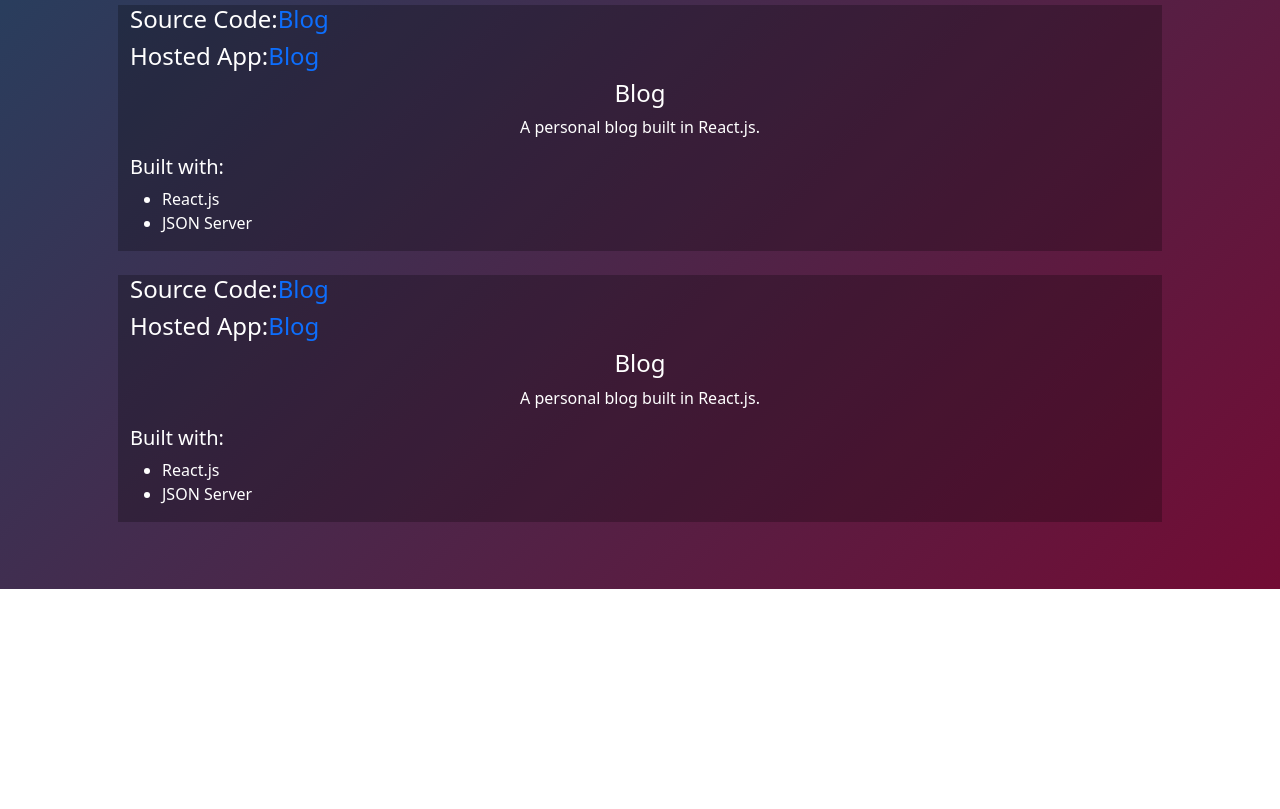
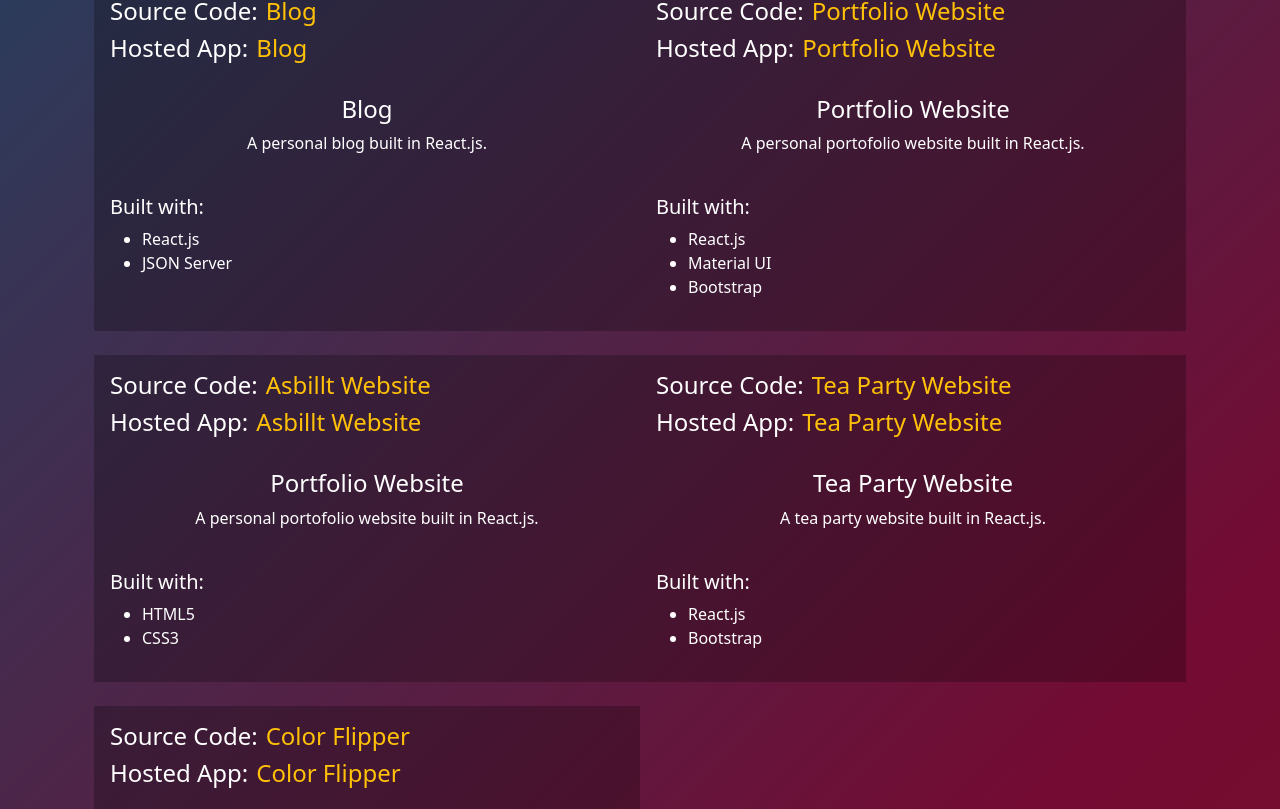
Before and after one commit to asbillt/portfolio-website, a React (Create React App) app: page /projects in a window 1280 px wide. Shown: the part 211-1020 px from the top of the page. Before the commit the page ends 800 px from the top, so only its background shows below. Built offline with nearby package versions, Linux system fonts and the light colour scheme.

Commit message:
Updates transition effects. Adds projects content. Updates layout styles.

```diff
--- a/src/Components/Projects.js
+++ b/src/Components/Projects.js
@@ -3,7 +3,7 @@ import NavigationBar from "./NavigationBar";
 import Container from "react-bootstrap/Container";
 import Row from "react-bootstrap/Row";
 import Col from "react-bootstrap/Col";
-import { Slide } from "@mui/material";
+import { Fade } from "@mui/material";
 
 function Projects() {
   return (
@@ -11,19 +11,19 @@ function Projects() {
       <NavigationBar />
       <Container className="vh-100 text-white" style={{ paddingTop: "14vh" }}>
         <Row className="">
-          <Slide in={true} direction="right" easing="ease-out" timeout={750}>
+          <Fade in={true} direction="right" easing="ease-out" timeout={500}>
             <h1 className="text-center">Some apps I've built:</h1>
-          </Slide>
+          </Fade>
         </Row>
-        <Row className="d-flex flex-column gy-4 p-5">
-          <Slide
+        <Row className="d-flex p-4 g-4">
+          <Fade
             in={true}
             direction="right"
             easing="ease-out"
-            timeout={750}
-            style={{ transitionDelay: 500 }}
+            timeout={500}
+            style={{ transitionDelay: 250 }}
           >
-            <Col className="bg-black bg-opacity-25">
+            <Col xs={12} lg={6} xxl={4} className="bg-black bg-opacity-25 p-3">
               <div className="d-flex flex-column">
                 <Col>
                   <h4>
@@ -32,7 +32,7 @@ function Projects() {
                       href="https://github.com/asbillt/blog"
                       target="_blank"
                       rel="noopener noreferrer"
-                      className="text-decoration-none"
+                      className="text-decoration-none text-warning ps-2"
                     >
                       Blog
                     </a>
@@ -43,12 +43,12 @@ function Projects() {
                       href="https://github.com/asbillt/blog"
                       target="_blank"
                       rel="noopener noreferrer"
-                      className="text-decoration-none"
+                      className="text-decoration-none text-warning ps-2"
                     >
                       Blog
                     </a>
                   </h4>
-                  <div className="text-center">
+                  <div className="text-center p-4">
                     <h4>Blog</h4>
                     <p>A personal blog built in React.js.</p>
                   </div>
@@ -62,54 +62,197 @@ function Projects() {
                 </Col>
               </div>
             </Col>
-          </Slide>
-          <Slide
+          </Fade>
+          <Fade
             in={true}
             direction="right"
             easing="ease-out"
-            timeout={750}
-            style={{ transitionDelay: 1000 }}
+            timeout={500}
+            style={{ transitionDelay: 500 }}
           >
-            <Col className="bg-black bg-opacity-25">
+            <Col xs={12} lg={6} xxl={4} className="bg-black bg-opacity-25 p-3">
               <div className="d-flex flex-column">
                 <Col>
                   <h4>
                     Source Code:
                     <a
-                      href="https://github.com/asbillt/blog"
+                      href="https://github.com/asbillt/portfolio-website"
                       target="_blank"
                       rel="noopener noreferrer"
-                      className="text-decoration-none"
+                      className="text-decoration-none text-warning ps-2"
                     >
-                      Blog
+                      Portfolio Website
                     </a>
                   </h4>
                   <h4>
                     Hosted App:
                     <a
-                      href="https://github.com/asbillt/blog"
+                      href="https://github.com/asbillt/portfolio-website"
                       target="_blank"
                       rel="noopener noreferrer"
-                      className="text-decoration-none"
+                      className="text-decoration-none text-warning ps-2"
                     >
-                      Blog
+                      Portfolio Website
                     </a>
                   </h4>
-                  <div className="text-center">
-                    <h4>Blog</h4>
-                    <p>A personal blog built in React.js.</p>
+                  <div className="text-center p-4">
+                    <h4>Portfolio Website</h4>
+                    <p>A personal portofolio website built in React.js.</p>
                   </div>
                 </Col>
                 <Col>
                   <h5>Built with:</h5>
                   <ul>
                     <li>React.js</li>
-                    <li>JSON Server</li>
+                    <li>Material UI</li>
+                    <li>Bootstrap</li>
                   </ul>
                 </Col>
               </div>
             </Col>
-          </Slide>
+          </Fade>
+          <Fade
+            in={true}
+            direction="right"
+            easing="ease-out"
+            timeout={500}
+            style={{ transitionDelay: 750 }}
+          >
+            <Col xs={12} lg={6} xxl={4} className="bg-black bg-opacity-25 p-3">
+              <div className="d-flex flex-column">
+                <Col>
+                  <h4>
+                    Source Code:
+                    <a
+                      href="https://github.com/asbillt/asbillt-website"
+                      target="_blank"
+                      rel="noopener noreferrer"
+                      className="text-decoration-none text-warning ps-2"
+                    >
+                      Asbillt Website
+                    </a>
+                  </h4>
+                  <h4>
+                    Hosted App:
+                    <a
+                      href="https://asbillt.com/"
+                      target="_blank"
+                      rel="noopener noreferrer"
+                      className="text-decoration-none text-warning ps-2"
+                    >
+                      Asbillt Website
+                    </a>
+                  </h4>
+                  <div className="text-center p-4">
+                    <h4>Portfolio Website</h4>
+                    <p>A personal portofolio website built in React.js.</p>
+                  </div>
+                </Col>
+                <Col>
+                  <h5>Built with:</h5>
+                  <ul>
+                    <li>HTML5</li>
+                    <li>CSS3</li>
+                  </ul>
+                </Col>
+              </div>
+            </Col>
+          </Fade>
+          <Fade
+            in={true}
+            direction="right"
+            easing="ease-out"
+            timeout={500}
+            style={{ transitionDelay: 1000 }}
+          >
+            <Col xs={12} lg={6} xxl={4} className="bg-black bg-opacity-25 p-3">
+              <div className="d-flex flex-column">
+                <Col>
+                  <h4>
+                    Source Code:
+                    <a
+                      href="https://github.com/asbillt/asbillt-website"
+                      target="_blank"
+                      rel="noopener noreferrer"
+                      className="text-decoration-none text-warning ps-2"
+                    >
+                      Tea Party Website
+                    </a>
+                  </h4>
+                  <h4>
+                    Hosted App:
+                    <a
+                      href="https://asbillt.com/"
+                      target="_blank"
+                      rel="noopener noreferrer"
+                      className="text-decoration-none text-warning ps-2"
+                    >
+                      Tea Party Website
+                    </a>
+                  </h4>
+                  <div className="text-center p-4">
+                    <h4>Tea Party Website</h4>
+                    <p>A tea party website built in React.js.</p>
+                  </div>
+                </Col>
+                <Col>
+                  <h5>Built with:</h5>
+                  <ul>
+                    <li>React.js</li>
+                    <li>Bootstrap</li>
+                  </ul>
+                </Col>
+              </div>
+            </Col>
+          </Fade>
+          <Fade
+            in={true}
+            direction="right"
+            easing="ease-out"
+            timeout={500}
+            style={{ transitionDelay: 1250 }}
+          >
+            <Col xs={12} lg={6} xxl={4} className="bg-black bg-opacity-25 p-3">
+              <div className="d-flex flex-column">
+                <Col>
+                  <h4>
+                    Source Code:
+                    <a
+                      href="https://github.com/asbillt/javascript-color-flipper"
+                      target="_blank"
+                      rel="noopener noreferrer"
+                      className="text-decoration-none text-warning ps-2"
+                    >
+                      Color Flipper
+                    </a>
+                  </h4>
+                  <h4>
+                    Hosted App:
+                    <a
+                      href="https://asbillt.github.io/javascript-color-flipper/"
+                      target="_blank"
+                      rel="noopener noreferrer"
+                      className="text-decoration-none text-warning ps-2"
+                    >
+                      Color Flipper
+                    </a>
+                  </h4>
+                  <div className="text-center p-4">
+                    <h4>Color Flipper</h4>
+                    <p>Color Flipper</p>
+                  </div>
+                </Col>
+                <Col>
+                  <h5>Built with:</h5>
+                  <ul>
+                    <li>JavaScript (ES6)</li>
+                    <li>CSS3</li>
+                    <li>HTML5</li>
+                  </ul>
+                </Col>
+              </div>
+            </Col>
+          </Fade>
         </Row>
       </Container>
     </div>
```
